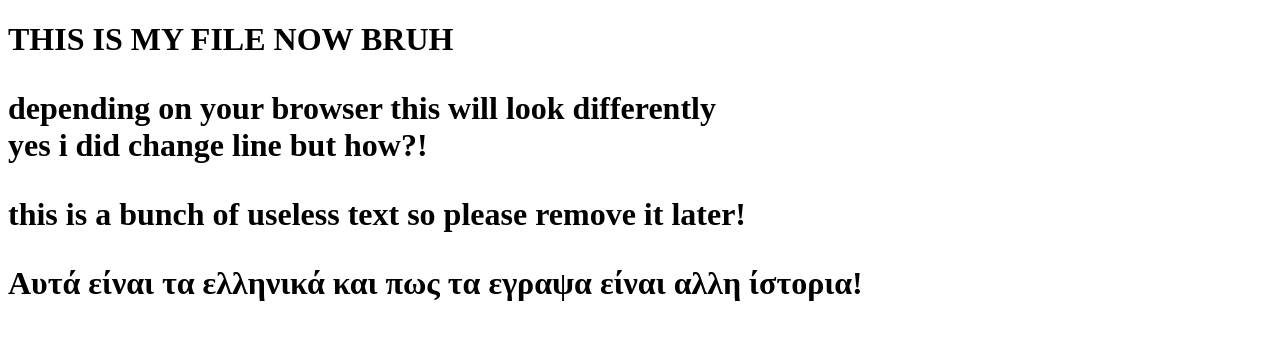
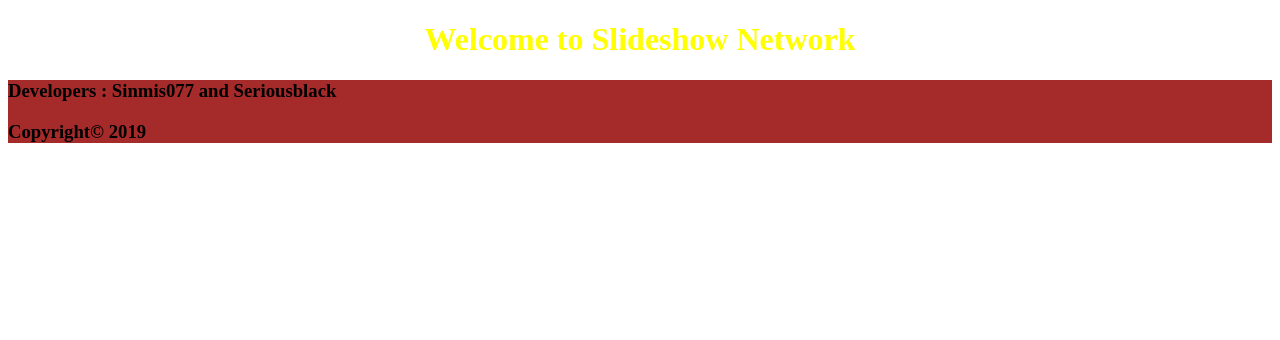
Before and after one commit to SlideshowDevs/Slideshowcommunity, a plain HTML site: page htmldoc.html in a window 1280 px wide. Drawn offline with Linux system fonts and the light colour scheme.

Commit message:
Update htmldoc.html

```diff
--- a/htmldoc.html
+++ b/htmldoc.html
@@ -3,17 +3,20 @@
 -->
 <html>
 <head>
-<title>Welcome to my world</title>
+<title>Slideshow Network</title>
 <meta charset="UTF-8">
 </head>
-<body>
-<h1>THIS IS MY FILE NOW BRUH<h1>
-<p> depending on your browser this will look differently <br>
-yes i did change line but how?!
-</p>
-<p>
-    this is a bunch of useless text so please remove it later!
-</p>
-<p> Αυτά είναι τα ελληνικά και πως τα εγραψα είναι αλλη ίστορια!</P>
+<body style="background-color:(50,70,177)">
+<header stye="background-color:lime">
+    <h1 style="color:yellow; text-align:center; border:2px black">
+    Welcome to Slideshow Network</h1>
+</header>
+<main>
+
+</main>
+<footer style="background-color:brown">
+    <h3>Developers : Sinmis077 and Seriousblack</h3>
+    <h3>Copyright© 2019</h3>
+</footer>
 </body>
 </html>
```
